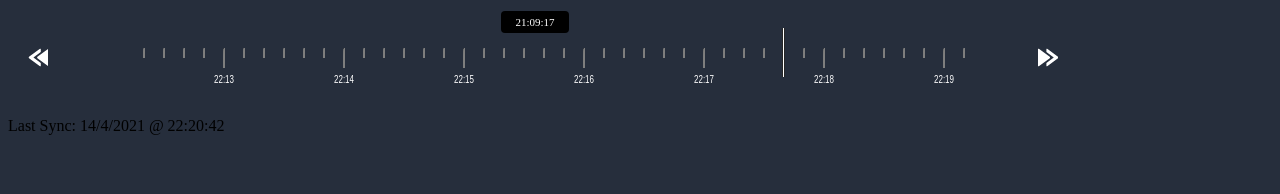
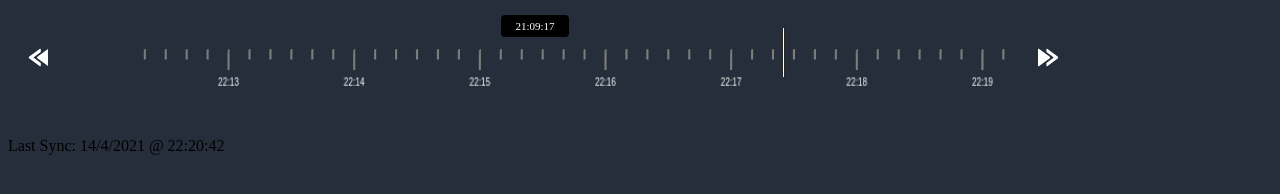
Before and after one commit to Vladislav747/canvasTimeline, a plain HTML site: page index.html in a window 1280 px wide. Drawn offline with Linux system fonts and the light colour scheme.

Commit message:
no message

```diff
--- a/index.html
+++ b/index.html
@@ -1,5 +1,6 @@
 <!DOCTYPE html>
 <html>
+
 <head>
 	<link href="style.css" rel="stylesheet" />
 
@@ -9,16 +10,29 @@
 <body>
 	<div class="timeline__canvas-wrap">
 		<div class="vc-timeline__rewind-prev">
-			  <svg width="22" height="18" viewBox="0 0 22 18" fill="none" class="sc-kJFuea iwdYMG timeline-container__back-svg-btn"><path fill-rule="evenodd" clip-rule="evenodd" d="M12.7823 3.48359V0.593938C12.7823 0.0160088 12.404 -0.173132 11.9416 0.173626L1.01351 8.36972C0.551162 8.71542 0.551162 9.2839 1.01351 9.63065L11.9416 17.8267C12.404 18.1724 12.7823 17.9844 12.7823 17.4064V14.5168L5.42678 9.00018L12.7823 3.48359Z" fill="white"></path><path fill-rule="evenodd" clip-rule="evenodd" d="M20.3478 0.173748L9.41969 8.36984C8.95735 8.71554 8.95735 9.28402 9.41969 9.63078L20.3478 17.8269C20.8102 18.1726 21.1884 17.9845 21.1884 17.4066V0.59406C21.1884 0.0161309 20.8102 -0.17301 20.3478 0.173748Z" fill="white"></path></svg>
+			<svg width="22" height="18" viewBox="0 0 22 18" fill="none"
+				class="sc-kJFuea iwdYMG timeline-container__back-svg-btn">
+				<path fill-rule="evenodd" clip-rule="evenodd"
+					d="M12.7823 3.48359V0.593938C12.7823 0.0160088 12.404 -0.173132 11.9416 0.173626L1.01351 8.36972C0.551162 8.71542 0.551162 9.2839 1.01351 9.63065L11.9416 17.8267C12.404 18.1724 12.7823 17.9844 12.7823 17.4064V14.5168L5.42678 9.00018L12.7823 3.48359Z"
+					fill="white"></path>
+				<path fill-rule="evenodd" clip-rule="evenodd"
+					d="M20.3478 0.173748L9.41969 8.36984C8.95735 8.71554 8.95735 9.28402 9.41969 9.63078L20.3478 17.8269C20.8102 18.1726 21.1884 17.9845 21.1884 17.4066V0.59406C21.1884 0.0161309 20.8102 -0.17301 20.3478 0.173748Z"
+					fill="white"></path>
+			</svg>
 		</div>
 		<div class="vc-timeline">
 			<div class="vc-timeline__slider-wrap">
 				<div class="vc-timeline__slider_clearfix"></div>
 				<div class="vc-timeline__slider">
-						<div class="vc-timeline__slider-btn" id="vc-timeline__slider-pointer" style="left: calc(75.7825% - 4.5px);">
+					<div class="vc-timeline__slider-btn" id="vc-timeline__slider-pointer"
+						style="left: calc(75.7825% - 4.5px);">
 						<span class="vc-timeline__slider-line"></span>
-							<svg class="vc-icon vc-icon-slider vc-timeline__slider-btn-hover" xmlns="http://www.w3.org/2000/svg" viewBox="0 0 15 15" id="slider">
-								<g fill="none" fill-rule="evenodd"><circle fill="#FFF" cx="7.5" cy="7.5" r="7.5"></circle><path fill="#8C8C8C" d="M5 6h1v3H5zm2 0h1v3H7zm2 0h1v3H9z"></path></g>
+						<svg class="vc-icon vc-icon-slider vc-timeline__slider-btn-hover"
+							xmlns="http://www.w3.org/2000/svg" viewBox="0 0 15 15" id="slider">
+							<g fill="none" fill-rule="evenodd">
+								<circle fill="#FFF" cx="7.5" cy="7.5" r="7.5"></circle>
+								<path fill="#8C8C8C" d="M5 6h1v3H5zm2 0h1v3H7zm2 0h1v3H9z"></path>
+							</g>
 						</svg>
 					</div>
 					<span>
@@ -31,12 +45,20 @@
 
 			</div>
 			<div class="timeline__canvas-wrap">
-					<canvas id="canvas" class="vc-timeline__canvas" height="120" width="1200" style="width: 850px;"></canvas>
+				<canvas id="canvas" class="vc-timeline__canvas" height="120" width="1200"></canvas>
 			</div>
 
 		</div>
 		<div class="vc-timeline__rewind-next">
-			   <svg width="21" height="18" viewBox="0 0 21 18" class="sc-cipWhh dEEPDV timeline-container__forward-svg-btn"><path fill-rule="evenodd" clip-rule="evenodd" d="M20.1753 8.36987L9.24701 0.173629C8.78466 -0.173135 8.40637 0.0160091 8.40637 0.593949V3.48365L15.762 9.00035L8.40637 14.5171V17.4068C8.40637 17.9836 8.78466 18.1728 9.24701 17.8271L20.1753 9.63083C20.6377 9.28407 20.6377 8.71559 20.1753 8.36987Z" fill="white"></path><path fill-rule="evenodd" clip-rule="evenodd" d="M11.769 8.36987L0.84064 0.173629C0.378288 -0.173135 0 0.0160091 0 0.593949V17.4068C0 17.9836 0.378288 18.1728 0.84064 17.8271L11.769 9.63083C12.2313 9.28407 12.2313 8.71559 11.769 8.36987Z" fill="white"></path></svg>
+			<svg width="21" height="18" viewBox="0 0 21 18"
+				class="sc-cipWhh dEEPDV timeline-container__forward-svg-btn">
+				<path fill-rule="evenodd" clip-rule="evenodd"
+					d="M20.1753 8.36987L9.24701 0.173629C8.78466 -0.173135 8.40637 0.0160091 8.40637 0.593949V3.48365L15.762 9.00035L8.40637 14.5171V17.4068C8.40637 17.9836 8.78466 18.1728 9.24701 17.8271L20.1753 9.63083C20.6377 9.28407 20.6377 8.71559 20.1753 8.36987Z"
+					fill="white"></path>
+				<path fill-rule="evenodd" clip-rule="evenodd"
+					d="M11.769 8.36987L0.84064 0.173629C0.378288 -0.173135 0 0.0160091 0 0.593949V17.4068C0 17.9836 0.378288 18.1728 0.84064 17.8271L11.769 9.63083C12.2313 9.28407 12.2313 8.71559 11.769 8.36987Z"
+					fill="white"></path>
+			</svg>
 		</div>
 
 
@@ -45,4 +67,5 @@
 	<div id="current-time"></div>
 	<script src="script.js"></script>
 </body>
+
 </html>
--- a/script.js
+++ b/script.js
@@ -1,30 +1,46 @@
-const configCanvas = {
-	canvasFont: "10px Arial",
+/**
+ * Значения из компонента Timeline
+ */
+
+//  min={start}
+//  max={end}
+//  ValueLabelComponent={ValueLabelComponent}
+//  valueLabelFormat={(value: number) =>
+//    formatTimestampForHuman(value * 1000)
+//  }
+//  marks={generateMarks(start, end)}
+//  value={current}
+//  onChangeCommitted={changeCommitted}
+//  valueLabelDisplay="on"
+//  getAriaValueText={showValueText}
+
+const CONFIG_CANVAS = {
+  CANVAS_FONT: "10px Arial",
   //Масштаб
-	canvasDpr: 1,
-	canvasStrokeStyle: "grey",
-	canvasFillStyle: "#fff",
-	canvasTexAlign: "center",
-	canwasWidthCell: 2,
-  //Должно соотвествовать ширине style у canvas
-	width: 850,
-	height: 50,
+  DPR: 1,
+  CANVAS_STROKE_STYLE: "grey",
+  CANVAS_FILL_STYLE: "#fff",
+  CANVAS_TEXT_ALIGN: "center",
+  CANVAS_CELL_WIDTH: 2,
+  WIDTH: 850,
+  HEIGHT: 100,
+  //НАЧАЛЬНЫЕ КООРДИНЫ РАЗМЕЩЕНИЯ X, Y
   x: 0,
   y: 20,
   //Скорость перемещения
-	speed: 1,
+  SPEED: 1,
   //Количество меток - если обновляешь количество меток то обнови offset минут
-	numberOfMarks: 60 * 8,
-  minuteOffset: 8,
+  NUMBER_OF_MARKS: 60 * 8,
+  MINUTE_OFFSET: 8,
 };
 
-let offset = 0
+let offset = 0;
 var isMouseDown = false;
-var lastX = 0
-var _element
-var isDown = false
-var offsetX
-var canvasOffsetOnPage
+var lastX = 0;
+var _element;
+var isDown = false;
+var offsetX;
+var canvasOffsetOnPage;
 
 const _canvas = document.getElementById("canvas");
 const _timelinePointer = document.getElementById("vc-timeline__slider-pointer");
@@ -40,19 +56,17 @@ const ctx = setupCanvas(canvas);
  */
 function setupCanvas(canvas) {
   //Для масштаба таймлайна
-	// dpr {number}
-	var dpr = configCanvas.canvasDpr || window.devicePixelRatio;
-	var rect = canvas.getBoundingClientRect();
-	canvas.width = Math.floor(rect.width * dpr);
-	canvas.height = Math.floor(rect.height * dpr);
+  var dpr = CONFIG_CANVAS.DPR || window.devicePixelRatio;
+  canvas.width = Math.floor(CONFIG_CANVAS.WIDTH * dpr);
+  canvas.height = Math.floor(CONFIG_CANVAS.HEIGHT * dpr);
 
   var ctx = canvas.getContext("2d");
   ctx.clearRect(0, 0, canvas.width, canvas.height);
   ctx.scale(dpr, dpr);
-	ctx.strokeStyle = configCanvas.canvasStrokeStyle;
-	ctx.font = configCanvas.canvasFont;
-	ctx.fillStyle = configCanvas.canvasFillStyle;
-	ctx.textAlign = configCanvas.canvasTexAlign;
+  ctx.strokeStyle = CONFIG_CANVAS.CANVAS_STROKE_STYLE;
+  ctx.font = CONFIG_CANVAS.CANVAS_FONT;
+  ctx.fillStyle = CONFIG_CANVAS.CANVAS_FILL_STYLE;
+  ctx.textAlign = CONFIG_CANVAS.CANVAS_TEXT_ALIGN;
   ctx.lineWidth = 1;
   return ctx;
 }
@@ -64,7 +78,7 @@ function handleMouseDown(e) {
   /*if (!isDown) {
       return;
   }*/
-  isDown = true
+  isDown = true;
 
   // tell the browser we'll handle this event
   e.preventDefault();
@@ -72,7 +86,7 @@ function handleMouseDown(e) {
 
   // get the current mouse position
   offsetX = parseInt(e.clientX - canvasOffsetOnPage);
-  drawTicks()
+  drawTicks();
 
 }
 
@@ -97,20 +111,20 @@ function handleMouseMove(e) {
   e.stopPropagation();
 
   // get the current mouse position
-  offset = parseInt(e.clientX - canvasOffsetOnPage)
+  offset = parseInt(e.clientX - canvasOffsetOnPage);
 
-  drawTicks()
+  drawTicks();
 }
 
 /**
  * Нарисовать таймлайн линию
  * @param {*} ctx
  */
-function drawHorizontalLine(ctx){
+function drawHorizontalLine(ctx) {
   ctx.beginPath();
-    ctx.moveTo(0, 0 + configCanvas.y);
-    ctx.lineTo(canvas.width - 240, 0 + configCanvas.y);
-    ctx.stroke()
+  ctx.moveTo(0, 0 + CONFIG_CANVAS.y);
+  ctx.lineTo(canvas.width - 240, 0 + CONFIG_CANVAS.y);
+  ctx.stroke();
   ctx.closePath();
 }
 
@@ -119,70 +133,63 @@ function drawHorizontalLine(ctx){
  */
 function drawTicks() {
 
-    const context = _canvas.getContext("2d")
+  const context = _canvas.getContext("2d");
 
   /*
   Отрезок времени для таймлайна
-    Текущее время минус 12 минут
+  Текущее время минус 8 минут
   */
   const currentTime = new Date();
   const timeStart = new Date(
-    new Date().setMinutes(currentTime.getMinutes() - configCanvas.minuteOffset)
+    new Date().setMinutes(currentTime.getMinutes() - CONFIG_CANVAS.MINUTE_OFFSET)
   );
 
-    context.clearRect(0, 0, canvas.width, canvas.height)
-    context.translate(0, 0)
-    context.lineWidth = 1
+  context.clearRect(0, 0, canvas.width, canvas.height);
+  context.translate(0, 0);
+  context.lineWidth = 1;
   //drawHorizontalLine(context);
-    context.beginPath()
+  context.beginPath();
 
-    let position = 0
-    for (let i = offset; i < configCanvas.numberOfMarks + 1 + offset; i++) {
-    context.moveTo(position+0.5, 0 + configCanvas.y )
-    if (i % 60 === 0) {
-        let timeMarker = timeStart.valueOf() + i * 1000;
-        let timeMarkerHours = new Date(timeMarker).getHours();
-        let timeMarkerMinutes = new Date(timeMarker).getMinutes();
-        timeMarkerMinutes = timeMarkerMinutes < 10 ? `0${timeMarkerMinutes}` : timeMarkerMinutes;
-
-        context.lineTo(position, 20 + configCanvas.y);
-
-
-        context.fillText (`${timeMarkerHours}:${timeMarkerMinutes}`, position, 20 + 15 + configCanvas.y, 20)
-    } else if (i % 10 === 0) {
-
-        context.lineTo(position, 10 + configCanvas.y)
+  let position = 0;
+  const arr1 = generateMarks(new Date().valueOf(), CONFIG_CANVAS.NUMBER_OF_MARKS);
+  for (let i = offset; i < arr1.length + offset; i++) {
+    context.moveTo(position + 0.5, 0 + CONFIG_CANVAS.y);
+    if (arr1[i]?.draw && arr1[i]?.text) {
+      context.lineTo(position, 20 + CONFIG_CANVAS.y);
+      context.fillText(arr1[i].text, position, 20 + 15 + CONFIG_CANVAS.y, 20);
+    } else if (arr1[i]?.draw) {
+      context.lineTo(position, 10 + CONFIG_CANVAS.y);
     }
 
 
-    position = position + configCanvas.canwasWidthCell;
+    position = position + CONFIG_CANVAS.CANVAS_CELL_WIDTH;
 
-    context.stroke()
-    context.translate(0, 0)
+    context.stroke();
+    context.translate(0, 0);
   }
 
-    context.moveTo(offsetX+0.5, 0 + configCanvas.y)
-    context.lineTo(offsetX+0.5, 25 + configCanvas.y)
+  context.moveTo(offsetX + 0.5, 0 + CONFIG_CANVAS.y);
+  context.lineTo(offsetX + 0.5, 25 + CONFIG_CANVAS.y);
   context.stroke();
-    context.translate(0, 0)
+  context.translate(0, 0);
 }
 
 setInterval(() => {
   if (offset == 60) {
-      offset = 0
+    offset = 0;
   } else {
     offset++;
   }
 
   drawTicks();
   showCurrentTime();
-  }, 400)
+}, 400);
 
 
-  function showCurrentTime(){
+function showCurrentTime() {
   var currentdate = new Date();
   var datetime = "Last Sync: " + currentdate.getDate() + "/"
-                + (currentdate.getMonth()+1)  + "/"
+    + (currentdate.getMonth() + 1) + "/"
     + currentdate.getFullYear() + " @ "
     + currentdate.getHours() + ":"
     + currentdate.getMinutes() + ":"
@@ -194,13 +201,13 @@ const timeStart = new Date(
 }
 
 
-  _timelinePointer.addEventListener("mousemove", function(e){
-    _timelinePointer.classList.add("hovered")
+_timelinePointer.addEventListener("mousemove", function (e) {
+  _timelinePointer.classList.add("hovered");
 });
 
-  _timelinePointer.addEventListener("mouseleave", function(e){
-    _timelinePointer.classList.remove("hovered")
-  })
+_timelinePointer.addEventListener("mouseleave", function (e) {
+  _timelinePointer.classList.remove("hovered");
+});
 
 // _timelinePointer.onmousedown = function(e){
 //   console.log(e.clientX);
@@ -210,28 +217,52 @@ const timeStart = new Date(
 
 
 const slideEl = document.querySelector(".vc-timeline__slider-time");
-  _timelinePointer.onmouseup = function(e){
+_timelinePointer.onmouseup = function (e) {
   debugger;
   const pxToProcent = 850 / 71;
 
   const leftOffset = 7.3 + ((e.clientX - 110) / pxToProcent);
 
   _timelinePointer.style.left = `${leftOffset}%`;
-  }
+};
 
-  _canvas.onmouseover = function(e){
+_canvas.onmouseover = function (e) {
   _currentPointer.style.opacity = 1;
-  }
+};
 
-  _canvas.onmousemove = function(e){
+_canvas.onmousemove = function (e) {
   _currentPointer.style.opacity = 1;
   const pxToProcent = 850 / 71;
 
   const leftOffset = e.clientX;
-    slideEl.style.left =  `${leftOffset - 50}px`;
+  slideEl.style.left = `${leftOffset - 50}px`;
   _currentPointer.style.left = `${leftOffset - 50}px`;
+};
+
+_canvas.onmouseout = function (e) {
+  _currentPointer.style.opacity = 0;
+};
+
+function generateMarks(currentTimestamp, numberOfMarks) {
+
+  let arr = [];
+  let startTimestamp = currentTimestamp - 1000 * 60 * CONFIG_CANVAS.MINUTE_OFFSET;
+  console.log((currentTimestamp - startTimestamp) / 1000 / 60);
+  for (i = 0; i <= numberOfMarks; i++) {
+    if (i % 60 == 0) {
+      let timeMarker = startTimestamp.valueOf() + i * 1000;
+      let timeMarkerHours = new Date(timeMarker).getHours();
+      let timeMarkerMinutes = new Date(timeMarker).getMinutes();
+      timeMarkerMinutes = timeMarkerMinutes < 10 ? `0${timeMarkerMinutes}` : timeMarkerMinutes;
+      let timeMarkerText = `${timeMarkerHours}:${timeMarkerMinutes}`;
+      arr.push({ i: i, text: timeMarkerText, draw: true });
+    } else if (i % 10 == 0) {
+      arr.push({ i: i, draw: true });
+    } else {
+      arr.push({ i: i });
     }
 
-  _canvas.onmouseout = function(e){
-    _currentPointer.style.opacity = 0;
   }
+  return arr;
+
+}
```
Lines whose indentation alone changed are shown as unchanged.
